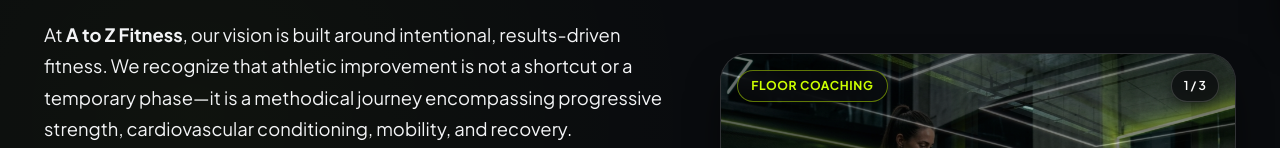
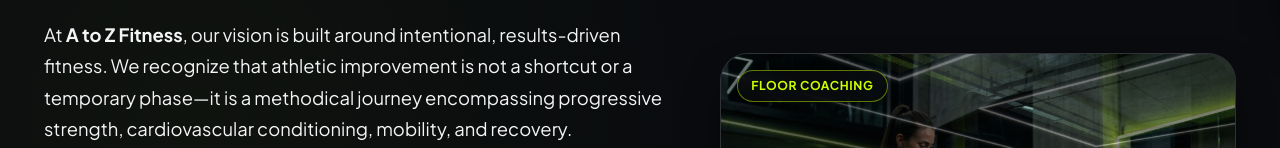
Before and after one commit to GamotechRepositories/AtoZFitness, a React (Vite) app: page /about in a window 1280 px wide. Shown: the part 804-952 px from the top of the page. Built offline with nearby package versions, Linux system fonts and the light colour scheme.

Commit message:
fix: remove slide counter badge (1/3, 2/3, 3/3) from About slideshow

```diff
--- a/src/pages/About.css
+++ b/src/pages/About.css
@@ -150,19 +150,6 @@
   border-radius: var(--radius-full);
   text-transform: uppercase;
   letter-spacing: 0.05em;
-  box-shadow: 0 4px 12px rgba(0, 0, 0, 0.4);
-}
-
-.slideshow-counter-badge {
-  background: rgba(9, 11, 14, 0.78);
-  backdrop-filter: blur(8px);
-  -webkit-backdrop-filter: blur(8px);
-  border: 1px solid var(--border-medium);
-  color: var(--text-white);
-  font-size: 0.76rem;
-  font-weight: 600;
-  padding: 0.35rem 0.75rem;
-  border-radius: var(--radius-full);
   box-shadow: 0 4px 12px rgba(0, 0, 0, 0.4);
 }
 
--- a/src/pages/About.jsx
+++ b/src/pages/About.jsx
@@ -157,10 +157,9 @@
                   ))}
                 </div>
 
-                {/* Top Overlay: Tag & Slide Counter */}
+                {/* Top Overlay: Facility Zone Tag */}
                 <div className="slideshow-top-bar">
                   <span className="slideshow-tag-badge">{aboutSlides[currentSlide].tag}</span>
-                  <span className="slideshow-counter-badge">{currentSlide + 1} / {aboutSlides.length}</span>
                 </div>
 
                 {/* Navigation Arrows */}
```
